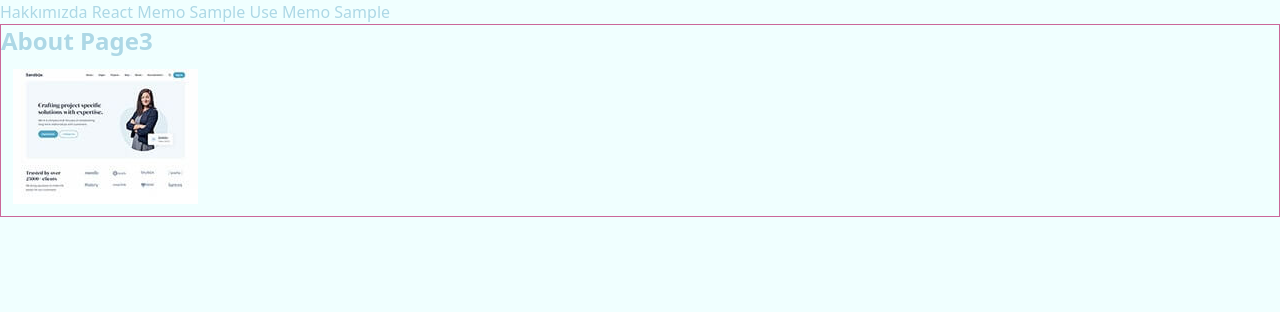
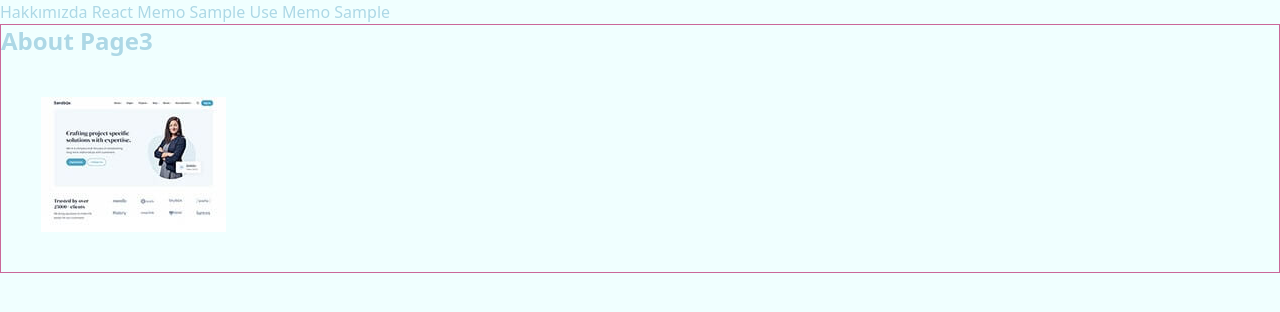
Before and after one commit to neominalsolutions/linktera-webpack-app, a React app: page /about in a window 1280 px wide. Shown: the top 312 px of the page. Built offline with nearby package versions, Linux system fonts and the light colour scheme.

Commit message:
AboutPage

```diff
--- a/src/index.tsx
+++ b/src/index.tsx
@@ -3,7 +3,6 @@ import ReactDOM from 'react-dom/client';
 import App from './App';
 import { RouterProvider, createBrowserRouter } from 'react-router-dom';
 import AboutPage from './pages/AboutPage';
-// import './style.scss';
 import './style.scss';
 import ReactMemoSample from './pages/reactMemo/ReactMemoSample';
 import UseMemoSample from './pages/useMemo/UseMemoSample';
--- a/src/pages/AboutPage.tsx
+++ b/src/pages/AboutPage.tsx
@@ -6,7 +6,7 @@ function AboutPage() {
 		<>
 			<h1 className="text-2xl font-bold">About Page3</h1>
 
-			<div className="p-3">
+			<div className="p-10">
 				<img className="object-cover" src={mi8} alt="image" />
 			</div>
 		</>
--- a/src/style.scss
+++ b/src/style.scss
@@ -1,6 +1,7 @@
 @import "tailwindcss/base";
 @import "tailwindcss/components";
 @import "tailwindcss/utilities";
+
 
 body {
     background-color: azure;
```
